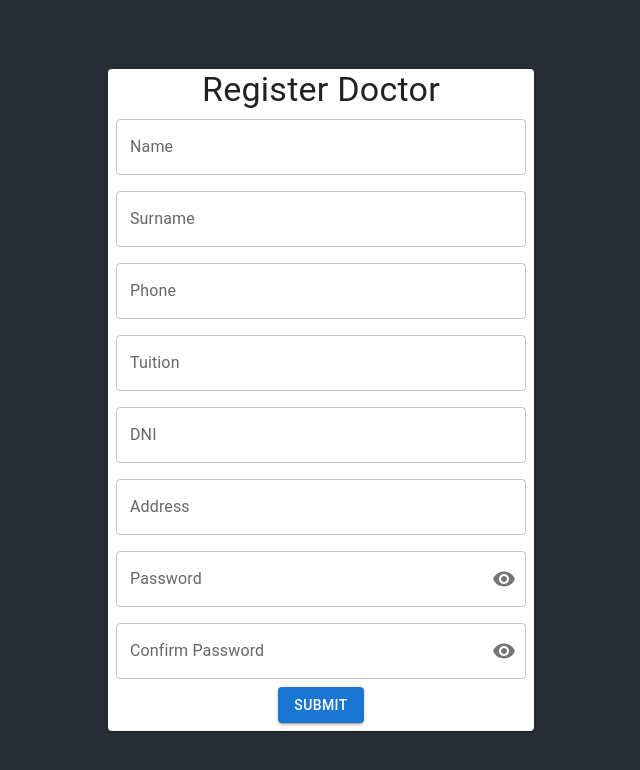
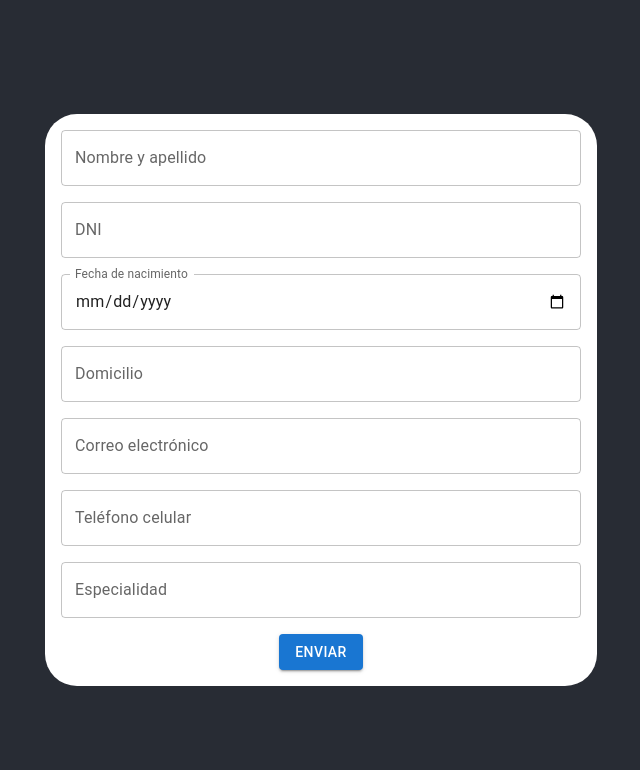
Before and after one commit to NahuelRosso/Turnero, a React (Create React App) app in the folder frotn-react/: page /createDoctor in a window 1280 px wide. Shown: the top 770 px of the page, without its empty margins (319-959 px from the left). Built offline with nearby package versions, Linux system fonts and the light colour scheme.

Commit message:
Formulario de Doctor acomodado

```diff
--- a/frotn-react/src/feature/Doctor/components/formDoctor/formDoctor.tsx
+++ b/frotn-react/src/feature/Doctor/components/formDoctor/formDoctor.tsx
@@ -1,285 +1,97 @@
-import Box from "@mui/material/Box";
-import IconButton from "@mui/material/IconButton";
-import InputAdornment from "@mui/material/InputAdornment";
-import TextField from "@mui/material/TextField";
-import Button from "@mui/material/Button";
-import { Card, Typography } from "@mui/material";
-import VisibilityOffIcon from '@mui/icons-material/VisibilityOff';
-import { useForm } from "react-hook-form";
-import VisibilityIcon from '@mui/icons-material/Visibility';
-import { useNavigate } from "react-router-dom";
-import React from "react";
-import { IDoctor } from "../../model/doctor.model";
-import ApiServiceDoctor from "../../service/servicesDoctor";
+import React, { useState } from 'react';
+import { TextField, Button, Container, Grid, Box } from '@mui/material';
+
+export const DoctorForm: React.FC = () => {
+    const [formData, setFormData] = useState({
+      fullName: '',
+      dni: '',
+      dateOfBirth: '',
+      address: '',
+      email: '',
+      phone: '',
+      specialty: '',
+    });
 
 
+    const handleChange = (event: React.ChangeEvent<HTMLInputElement>) => {
+      const { name, value } = event.target;
+      setFormData((prevData) => ({ ...prevData, [name]: value }));
+    };
 
-
-
-
-export const FormDoctor = () => {
-  const {
-    register,
-    handleSubmit,
-    getValues,
-    formState: { errors },
-  } = useForm<IDoctor>();
-  const navigate = useNavigate();
-
-  const apiService = new ApiServiceDoctor('http://localhost:8081'); // Reemplaza con la URL correcta de tu backend en Java
-
-  const onSubmit = handleSubmit((values) => {
-    const datos: IDoctor = {
-      id: '',
-      name: values.name,
-      surname: '',
-      password: values.password,
-      confirmPassword: values.confirmPassword,
-      specialty: '',
-      image: '',
-      address: '',
-      gender: '',
-      email: values.email,
-      phone: values.phone,
-      tuition: values.tuition,
-      dni:values.dni,
+    const handleSubmit = (event: React.FormEvent<HTMLFormElement>) => {
+      event.preventDefault();
+      // Aquí puedes agregar la lógica para manejar los datos del formulario
+      console.log(formData);
     };
-    console.log(values)
-
-    apiService
-      .createDoctor(datos)
-      .then((response: string) => {
-        navigate("/")
-        console.log(response);
-      })
-      .catch((error: Error) => {
-        console.error(error);
-      });
-  });
-
-  const [showPassword, setShowPassword] = React.useState(false);
-
-  const handleClickShowPassword = () => setShowPassword((show: any) => !show);
-
-  const handleMouseDownPassword = (
-    event: React.MouseEvent<HTMLButtonElement>
-  ) => {
-    event.preventDefault();
-  };
-
-  return (
-    <Box
-      component="form"
-      sx={{
-        display: "flex",
-        justifyContent: "center",
-        alignItems: "center",
-        minHeight: "100vh",
-      }}
-      onSubmit={onSubmit}
-    >
-      <Card sx={{ pb: 1 }}>
-        <Typography variant="h4">Register Doctor</Typography>
-        <div>
-          <Box>
-            <TextField //Nombre
-              label="Name"
-              sx={{ m: 1, width: "25ch" }}
-              type="text"
-              {...register("name", {
-                required: true,
-                minLength: 2,
-              })}
-              {...(errors.name?.type === "required" && {
-                helperText: "Campo Obligatorio",
-                error: true,
-              })}
-              {...(errors.name?.type === "minLength" && {
-                helperText: "El nombre es demaciado corto",
-                error: true,
-              })}
-            />
-          </Box>
-          <Box>
-            <TextField //Apellido
-              label="Surname"
-              sx={{ m: 1, width: "25ch" }}
-              type="text"
-              {...register("surname", {
-                required: true,
-                minLength: 2,
-              })}
-              {...(errors.surname?.type === "required" && {
-                helperText: "Campo Obligatorio",
-                error: true,
-              })}
-            />
-          </Box>
-          <Box>
-            <TextField
-              label="Phone"
-              sx={{ m: 1, width: "25ch" }}
-              type="text"
-              {...register("phone", {
-                required: true,
-
-                minLength: 2,
-              })}
-              {...(errors.phone?.type === "required" && {
-                helperText: "Campo Obligatorio",
-                error: true,
-              })}
-              {...(errors.phone?.type === "minLenght" && {
-                helperText: "Campo Obligatorio",
-                error: true,
-              })}
-            />
-          </Box>
-          <Box>
-            <TextField
-              label="Tuition"
-              sx={{ m: 1, width: "25ch" }}
-              type="text"
-              {...register("tuition", {
-                required: true,
-
-                minLength: 2,
-              })}
-              {...(errors.tuition?.type === "required" && {
-                helperText: "Campo Obligatorio",
-                error: true,
-              })}
-              {...(errors.tuition?.type === "minLenght" && {
-                helperText: "Campo Obligatorio",
-                error: true,
-              })}
-            />
-          </Box>
-          <Box>
-            <TextField
-              label="DNI"
-              sx={{ m: 1, width: "25ch" }}
-              type="text"
-              {...register("dni", {
-                required: true,
-
-                minLength: 2,
-              })}
-              {...(errors.dni?.type === "required" && {
-                helperText: "Campo Obligatorio",
-                error: true,
-              })}
-              {...(errors.dni?.type === "minLenght" && {
-                helperText: "Campo Obligatorio",
-                error: true,
-              })}
-            />
-          </Box>
-          <Box>
-            <TextField
-              label="Address"
-              sx={{ m: 1, width: "25ch" }}
-              type="text"
-              {...register("address", {
-                required: true,
-
-                minLength: 2,
-              })}
-              {...(errors.address?.type === "required" && {
-                helperText: "Campo Obligatorio",
-                error: true,
-              })}
-              {...(errors.address?.type === "minLength" && {
-                helperText: "La direccion es demaciada corta",
-                error: true,
-              })}
-            />
-          </Box>
-
-          <Box>
-            <TextField
-              sx={{ m: 1, width: "25ch" }}
-              type={showPassword ? "text" : "password"}
-              label="Password"
-              {...register("password", {
-                required: true,
-
-                minLength: 2,
-              })}
-              {...(errors.password?.type === "required" && {
-                helperText: "Campo Obligatorio",
-                error: true,
-              })}
-              {...(errors.password?.type === "minLength" && {
-                helperText: "La contraseña es demasiado corta",
-                error: true,
-              })}
-              {...(errors.password?.type === "pattern" && {
-                helperText: "La contraseña debe tener minimo 8 caracteres,minuscula, mayuscula, número y caracter especial",
-                error: true,
-              })}
-              InputProps={{
-                endAdornment: (
-                  <InputAdornment position="end">
-                    <IconButton
-                      aria-label="toggle password visibility"
-                      onClick={handleClickShowPassword}
-                      onMouseDown={handleMouseDownPassword}
-                      edge="end"
-                    >
-                      {showPassword ? <VisibilityOffIcon /> : <VisibilityIcon />}
-                    </IconButton>
-                  </InputAdornment>
-                ),
-              }}
-            />
-          </Box>
-          <Box>
-            <TextField
-              sx={{ m: 1, width: "25ch" }}
-              type={showPassword ? "text" : "password"}
-              label="Confirm Password"
-              {...register("confirmPassword", {
-                required: true,
-                minLength: 2,
-                validate: (value) => value === getValues("password"),
-              })}
-              {...(errors.confirmPassword?.type === "required" && {
-                helperText: "Campo Obligatorio",
-                error: true,
-              })}
-              {...(errors.confirmPassword?.type === "validate" && {
-                helperText: "Las Contraseñas deben Coincidir",
-                error: true,
-              })}
-              InputProps={{
-                endAdornment: (
-                  <InputAdornment position="end">
-                    <IconButton
-                      aria-label="toggle password visibility"
-                      onClick={handleClickShowPassword}
-                      onMouseDown={handleMouseDownPassword}
-                      edge="end"
-                    >
-                      {showPassword ? <VisibilityOffIcon /> : <VisibilityIcon />}
-                    </IconButton>
-                  </InputAdornment>
-                ),
-              }}
-            />
-          </Box>
-          <Box>
-            <Button
-              onClick={onSubmit}
-
-              variant="contained"
-            >
-              Submit
-            </Button>
-          </Box>
-
-        </div>
-      </Card>
-    </Box>
+    return (
+      <Container maxWidth="sm">
+      <Box sx={{ bgcolor: '#ffffff', borderRadius: 8, p: 2 }}>
+        <form onSubmit={handleSubmit}>
+          <Grid container spacing={2}>
+            <Grid item xs={12}>
+              <TextField
+                label="Nombre y apellido"
+                name="fullName"
+                value={formData.fullName}
+                onChange={handleChange}
+                fullWidth />
+            </Grid>
+            <Grid item xs={12}>
+              <TextField label="DNI" name="dni" value={formData.dni} onChange={handleChange} fullWidth />
+            </Grid>
+            <Grid item xs={12}>
+              <TextField
+                label="Fecha de nacimiento"
+                name="dateOfBirth"
+                type="date"
+                value={formData.dateOfBirth}
+                onChange={handleChange}
+                fullWidth
+                InputLabelProps={{
+                  shrink: true,
+                }} />
+            </Grid>
+            <Grid item xs={12}>
+              <TextField
+                label="Domicilio"
+                name="address"
+                value={formData.address}
+                onChange={handleChange}
+                fullWidth />
+            </Grid>
+            <Grid item xs={12}>
+              <TextField
+                label="Correo electrónico"
+                name="email"
+                type="email"
+                value={formData.email}
+                onChange={handleChange}
+                fullWidth />
+            </Grid>
+            <Grid item xs={12}>
+              <TextField
+                label="Teléfono celular"
+                name="phone"
+                value={formData.phone}
+                onChange={handleChange}
+                fullWidth />
+            </Grid>
+            <Grid item xs={12}>
+              <TextField
+                label="Especialidad"
+                name="specialty"
+                value={formData.specialty}
+                onChange={handleChange}
+                fullWidth />
+            </Grid>
+            <Grid item xs={12}>
+              <Button type="submit" variant="contained" color="primary">
+                Enviar
+              </Button>
+            </Grid>
+            </Grid>
+            </form>
+      </Box>
+     </Container>
   );
 };
--- a/frotn-react/src/pages/createDoctor/createDoctor.tsx
+++ b/frotn-react/src/pages/createDoctor/createDoctor.tsx
@@ -1,11 +1,12 @@
 import React from 'react'
-import { FormDoctor } from '../../feature/Doctor/components/formDoctor/formDoctor'
+import { DoctorForm } from '../../feature/Doctor/components/formDoctor/formDoctor'
+
 
 
 export default function CreateDoctor() {
   return (
     <div>
-       <FormDoctor></FormDoctor>
+       <DoctorForm></DoctorForm>
     </div>
   )
 }
```
Also changed, not shown: frotn-react/src/components/formDoctor/formDoctor.component.tsx (deleted, +0 -97 lines), frotn-react/src/components/formDoctor/model/doctor.model.tsx (deleted, +0 -10 lines), frotn-react/src/feature/Doctor/model/doctor.model.tsx (+9 -14 lines), frotn-react/src/pages/createDoctor/formDoctor.page.tsx (deleted, +0 -11 lines), frotn-react/src/components/formDoctor/formDoctor.component.css (deleted).
